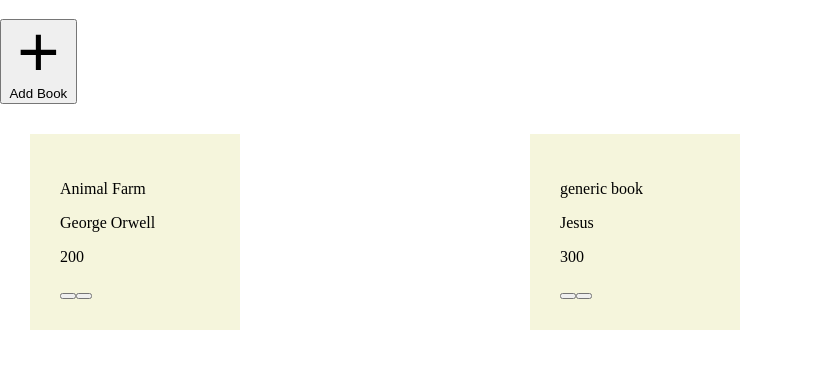
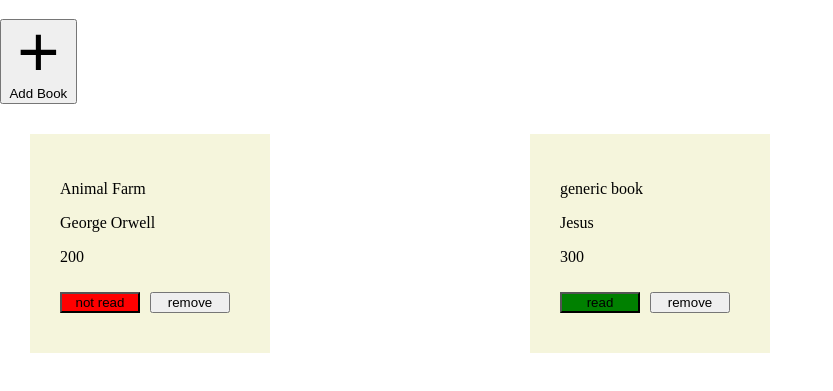
Before and after one commit to yskim308/library, a plain HTML site: page index.html in a window 1280 px wide. Shown: the part 61-452 px from the top of the page, without its empty margins (0-833 px from the left). Drawn offline with Linux system fonts and the light colour scheme.

Commit message:
add styling for buttons and interactive read/unread button logic

```diff
--- a/index.html
+++ b/index.html
@@ -37,7 +37,7 @@
                         </li>
                         <li>
                             <label for="read">Have you read this book?</label>
-                            <input type="checkbox" id="read" name="readCheck" required>
+                            <input type="checkbox" id="read" name="readCheck">
                         </li>
                     </ul>
                     <button id="submit-book" type="submit" form="book-input">Add</button>
@@ -57,7 +57,7 @@
                     <p class="title"></p>
                     <p class="author"></p>
                     <p class="pages"></p>
-                    <div class="buttons">
+                    + two buttons for read and x (class read and class remove)
                 </div>
             -->
         </div>
--- a/script.js
+++ b/script.js
@@ -1,12 +1,10 @@
 const myLibrary = [];
 
-function Book (title, author, pages) {
+function Book (title, author, pages, isRead) { //book object constructor
     this.title = title;
     this.author = author;
     this.pages = pages;
-    this.printTitle = function () {
-        console.log(this.title);
-    }
+    this.isRead = isRead;
 }
 
 function addBooktoLibrary (book){
@@ -19,7 +17,7 @@ function updateLibrary (){
     cards.forEach((card)=>{
         card.remove();
     })
-
+    //add books to library
     myLibrary.forEach((book)=>{
         addBookToDOM(book);
     })
@@ -30,7 +28,7 @@ function addBookToDOM (book) {
     const card = document.createElement("div")
     card.classList.add("card");
 
-    //set text content for new elements inside 'card'
+    //set text content for new elements inside 'card' div
     const title = document.createElement("p")
     title.classList.add("title");
     title.textContent = book.title;
@@ -49,15 +47,26 @@ function addBookToDOM (book) {
     card.appendChild(pages);
 
     //add and append the two buttons to the card div
-    const read = document.createElement("button")
-    read.classList.add("read");
+    const read = document.createElement("button");
+    read.classList.add("read-button")
+    if (book.isRead === false){
+        read.classList.add("not-read");
+    }
+    else {
+        read.classList.add("read");
+    }
+    read.addEventListener('click', ()=>{
+        read.classList.toggle("read");
+        read.classList.toggle("not-read");
+    })
     card.appendChild(read);
 
     const remove = document.createElement("button")
     remove.classList.add("remove");
+    remove.textContent = "remove";
     card.appendChild(remove);
 
-    //now add the newly created card to the original container
+    //add the newly created card to the original container
     container.appendChild(card);
 }
 
@@ -77,9 +86,9 @@ document.querySelector("#book-input").addEventListener('submit', (event)=>{
     let title = document.querySelector("#title").value;
     let author = document.querySelector("#author").value;
     let pages = document.querySelector("#pages").value;
-    let checked = document.querySelector('#read').value;
+    let isRead = document.querySelector('#read').checked;
 
-    const newBook = new Book(title, author, pages);
+    const newBook = new Book(title, author, pages, isRead);
     addBooktoLibrary(newBook);
     updateLibrary();
 
@@ -87,8 +96,19 @@ document.querySelector("#book-input").addEventListener('submit', (event)=>{
     prompt.close();
 })
 
+//event listener for the read and unread button
+const readButton = document.querySelectorAll(".read-button");
+readButton.forEach((button)=>{
+    button.addEventListener('click', ()=>{
+        button.toggle("read");
+        button.toggle("not-read");
+    })
+})
+
+
+
 //initial creation of books
-const animalFarm = new Book("Animal Farm", "George Orwell", 200);
+const animalFarm = new Book("Animal Farm", "George Orwell", 200, false);
 const book2 = new Book("generic book", "Jesus", 300);
 addBooktoLibrary(animalFarm);
 addBooktoLibrary(book2);
--- a/styles.css
+++ b/styles.css
@@ -5,6 +5,7 @@ body{
 .content{
     display: grid;
     grid-template-columns: repeat(3, minmax(500px, 1fr));
+    margin: 30px;
 }
 
 .card{
@@ -12,6 +13,29 @@ body{
     max-width: 500px;
     justify-self: start;
     padding: 30px;
-    margin: 30px;
     background-color: beige;
 }
+
+.read{
+    width: 80px;
+    background-color: green;
+}
+
+.read::after{
+    content: "read";
+}
+
+.not-read{
+    width: 80px;
+    background-color: red;
+}
+
+.not-read::after{
+    content: "not read"
+}
+
+.remove{
+    width: 80px;
+    justify-self: end;
+    margin: 10px;
+}
```
